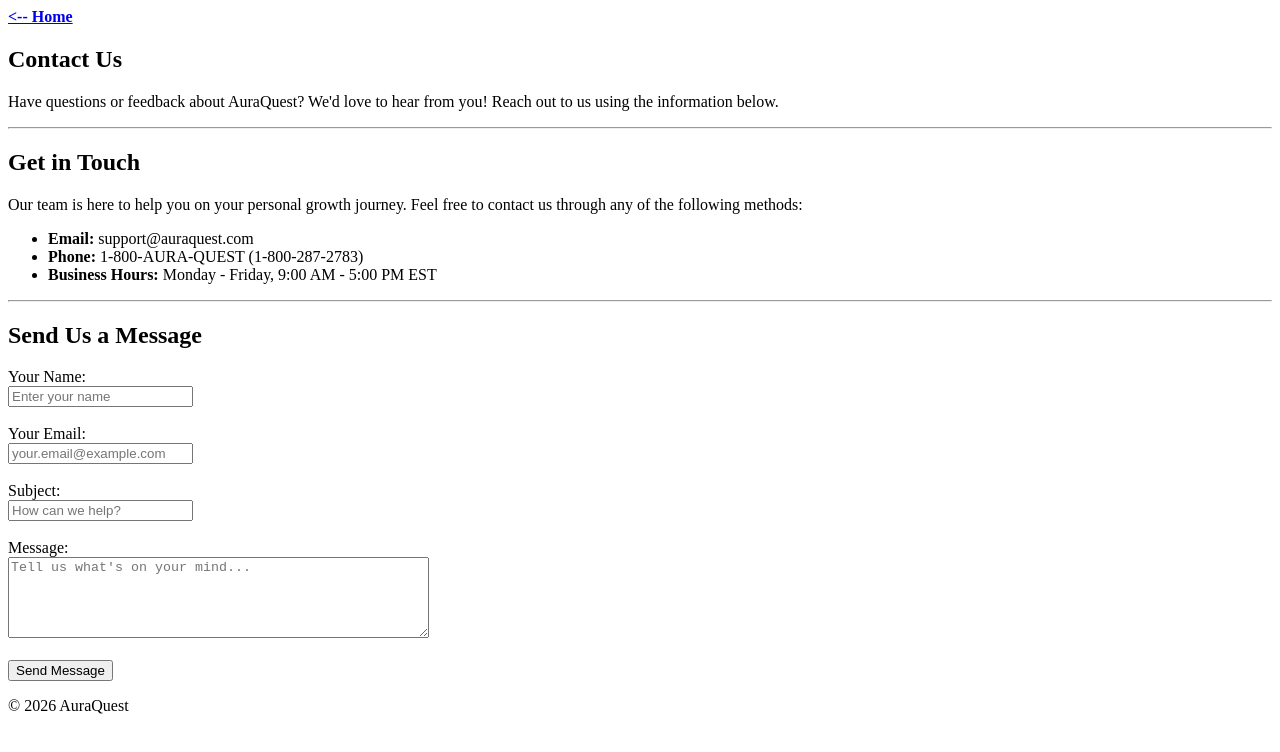
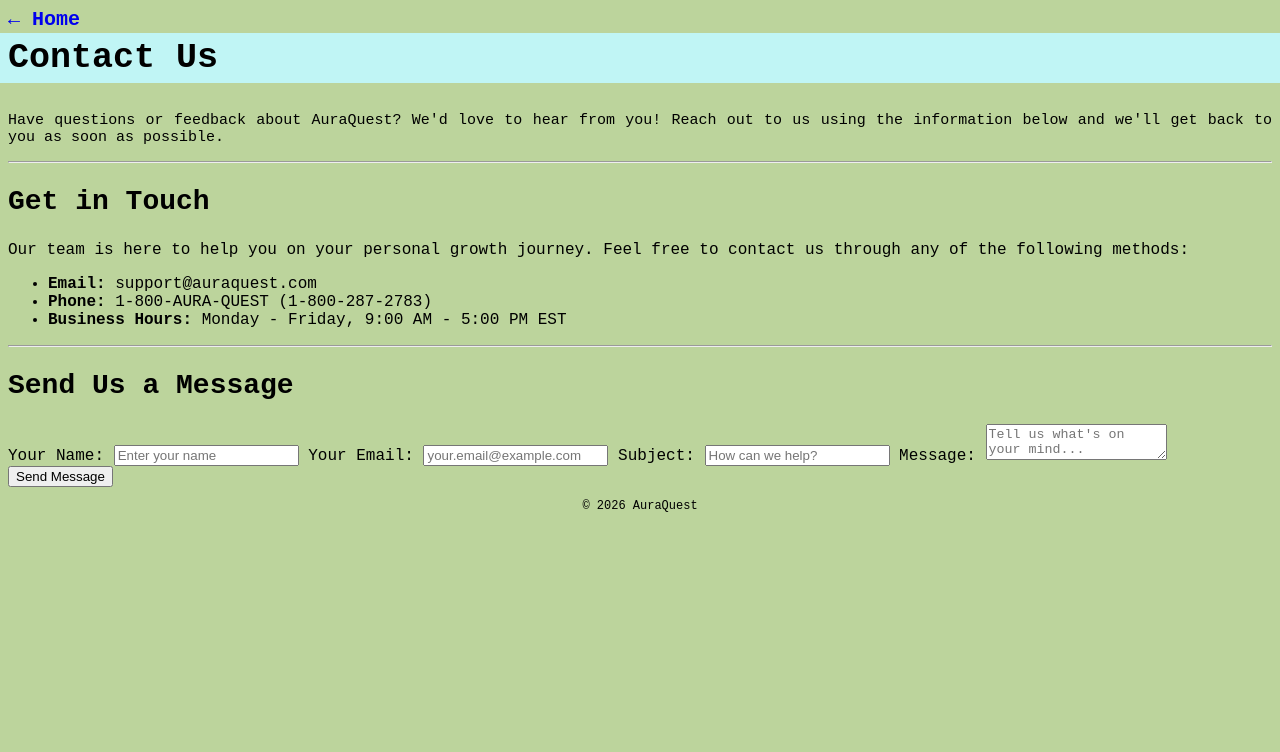
Before and after one commit to IvanDu88/AuraQuest, a plain HTML site: page contact.html in a window 1280 px wide. Drawn offline with Linux system fonts and the light colour scheme.

Commit message:
Refactor contact page layout and improve content

```diff
--- a/contact.html
+++ b/contact.html
@@ -2,31 +2,36 @@
 <html lang="en">
 <head>
     <meta charset="UTF-8">
+    <meta name="viewport" content="width=device-width, initial-scale=1">
     <title>AuraQuest | Contact</title>
+    <link rel="stylesheet" href="styles.css">
+    <link rel="stylesheet" href="contactStyles.css">
 </head>
 
 <body>
+    <div>
         <nav>
-    <a href="index.html"><b>&lt;-- Home</b></a>
+            <a href="index.html"><b>&larr; Home</b></a>
         </nav>
+    </div>
 
     <section>
-    <h1>Contact Us</h1> <!-- This is the start of the contact us page its a basic description about the page-->
-    <p>
+        <h1>Contact Us</h1>
+        <p id="description">
             Have questions or feedback about AuraQuest? We'd love to hear from you!
-        Reach out to us using the information below.
+            Reach out to us using the information below and we'll get back to you as soon as possible.
         </p>
         <hr>
     </section>
 
-<section>
+    <section class="contact-info">
         <h2>Get in Touch</h2>
         <p>
             Our team is here to help you on your personal growth journey.
             Feel free to contact us through any of the following methods:
         </p>
 
-    <ul> <!-- this is the contact information people can refer too if they neeed any assistance -->
+        <ul>
             <li><strong>Email:</strong> support@auraquest.com</li>
             <li><strong>Phone:</strong> 1-800-AURA-QUEST (1-800-287-2783)</li>
             <li><strong>Business Hours:</strong> Monday - Friday, 9:00 AM - 5:00 PM EST</li>
@@ -34,20 +39,20 @@
         <hr>
     </section>
 
-<section> <!-- This section allows the user to directly input feedback instantly -->
+    <section class="contact-form">
         <h2>Send Us a Message</h2>
         <form>
-        <label for="name">Your Name:</label><br>
-        <input type="text" id="name" name="name" placeholder="Enter your name" required><br><br>
+            <label for="name">Your Name:</label>
+            <input type="text" id="name" name="name" placeholder="Enter your name" required>
 
-        <label for="email">Your Email:</label><br>
-        <input type="email" id="email" name="email" placeholder="your.email@example.com" required><br><br>
+            <label for="email">Your Email:</label>
+            <input type="email" id="email" name="email" placeholder="your.email@example.com" required>
 
-        <label for="subject">Subject:</label><br>
-        <input type="text" id="subject" name="subject" placeholder="How can we help?"><br><br>
+            <label for="subject">Subject:</label>
+            <input type="text" id="subject" name="subject" placeholder="How can we help?" required>
 
-        <label for="message">Message:</label><br>
-        <textarea id="message" name="message" rows="5" cols="50" placeholder="Tell us what's on your mind..."></textarea><br><br>
+            <label for="message">Message:</label>
+            <textarea id="message" name="message" placeholder="Tell us what's on your mind..." required></textarea>
 
             <input type="submit" value="Send Message">
         </form>
```
Lines whose indentation alone changed are shown as unchanged.
